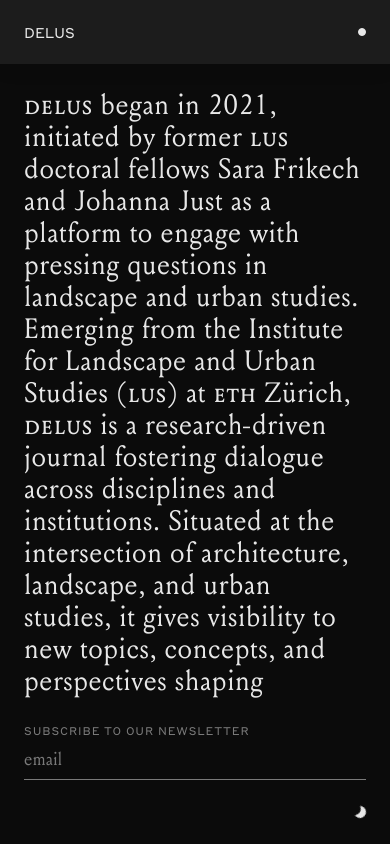
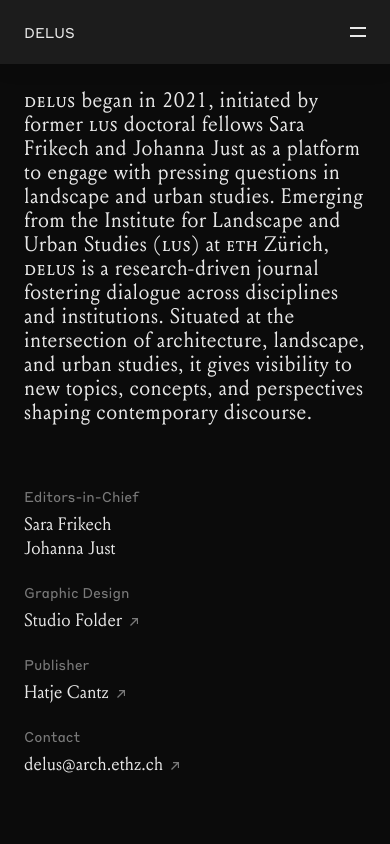
Before and after one commit to StudioFolder/delus-journal, a SvelteKit app in the folder site/: page /about in a window 390 px wide. Built offline with nearby package versions, Linux system fonts and the light colour scheme; a web font is replaced by a local one.

Commit message:
Phone: section name on the band

```diff
--- a/site/src/lib/newsletter/Newsletter.svelte
+++ b/site/src/lib/newsletter/Newsletter.svelte
@@ -13,6 +13,11 @@
   The band panel above it carries `above-newsletter`, so its content stops
   before the newsletter. `i`: the newsletter's place in the page's cascade.
 
+  On Phone it is not at the bottom: it follows the page's content (the
+  About page's credits). The page places a second one there, `inline`
+  (no panel of its own), shown on Phone only; the one in its panel is
+  shown on the other screens only.
+
   No newsletter service yet: the form only checks the address and sends
   nothing.
 -->
@@ -21,25 +26,35 @@
   import {leave} from '#lib/motion/leave.ts';
   import {site} from '#lib/data/fixtures.ts';
 
-  let {i = 0}: {i?: number} = $props();
+  let {i = 0, inline = false}: {i?: number; inline?: boolean} = $props();
+  const id = $props.id(); // the page has two of them: each its own field id
 </script>
 
-<Panel area="band" inset class="on-band from-bottom">
+{#snippet form()}
   <form
     class="newsletter fade"
+    class:inline
     style:--i={i}
     onsubmit={(e) => e.preventDefault()}
     out:leave|global
   >
-    <label class="label" for="newsletter-email">Subscribe to our newsletter</label>
+    <label class="label" for="{id}-email">Subscribe to our newsletter</label>
     <div class="field">
-      <input id="newsletter-email" type="email" name="email" placeholder="email" required />
+      <input id="{id}-email" type="email" name="email" placeholder="email" required />
       <button type="submit" aria-label="Subscribe"></button>
     </div>
     <!-- Gives the form its width: two columns and the footer's tagline -->
     <span class="measure" aria-hidden="true">{site.tagline}</span>
   </form>
-</Panel>
+{/snippet}
+
+{#if inline}
+  {@render form()}
+{:else}
+  <Panel area="band" inset class="on-band from-bottom">
+    {@render form()}
+  </Panel>
+{/if}
 
 <style>
   /* Content above stops before the newsletter: 12 units as every from-top
@@ -52,6 +67,9 @@
   .newsletter {
     display: grid;
     width: max-content;
+  }
+  .newsletter.inline {
+    display: none; /* Phone only (below) */
   }
   .measure {
     height: 0;
@@ -113,13 +131,17 @@
     pointer-events: none;
   }
 
-  /* Mobile: above the bottom zone, the whole width; content above stops
-     3 units before it */
+  /* Phone: after the content, the whole width; the panel at the bottom
+     is not shown, so the content above ends as on any page */
   @media (max-width: 767px) {
     :global(.stage .on-band.from-top.above-newsletter) {
-      padding-bottom: calc(var(--header) + 10 * var(--u));
+      padding-bottom: var(--header);
     }
     .newsletter {
+      display: none;
+    }
+    .newsletter.inline {
+      display: grid;
       width: 100%;
     }
     .measure {
--- a/site/src/lib/tone/ToneDot.svelte
+++ b/site/src/lib/tone/ToneDot.svelte
@@ -98,7 +98,7 @@
   @media (max-width: 767px) {
     .tone-dot {
       right: calc(var(--pad) - var(--dot-edge));
-      bottom: calc((var(--header) - var(--dot-hit)) / 2); /* centred in the bottom zone, as the menu dot is in the header */
+      /* its height and when it shows: at the bottom of the open menu (+layout.svelte) */
     }
   }
 </style>
--- a/site/src/routes/+layout.svelte
+++ b/site/src/routes/+layout.svelte
@@ -7,8 +7,12 @@
   (see TONES in styles.css).
 
   Desktop: the band is a vertical strip placed on the 36-column grid.
-  Mobile (under 768px): the band becomes a header across the top; the dot
-  on its right opens it to full screen and the menu cascades in.
+  Mobile (under 768px): the band becomes a header across the top; the
+  menu button on its right (two lines, turning into a cross) opens the
+  menu: the menu lies under the page, on the band's colour, and the page
+  (a layer with its own background) slides down to half the screen to
+  show it; the menu, then the tagline and the tone dot at its bottom,
+  cascade in. Only the page moves, as one piece (a transform).
 -->
 <script lang="ts">
   import '#lib/styles.css';
@@ -22,6 +26,7 @@
   import {tone} from '#lib/tone/tone.svelte.ts';
   import ToneDot from '#lib/tone/ToneDot.svelte';
   import {snapshot} from '#lib/motion/carry.ts';
+  import {leave} from '#lib/motion/leave.ts';
   import {site} from '#lib/data/fixtures.ts';
 
   let {children} = $props();
@@ -42,6 +47,9 @@
   const small = $derived(isSmall(current.layout));
   const back = $derived(backFor(current.layout, page.params as Record<string, string>));
 
+  // Phone: the section's name at the top of the page (not on pages with "Back")
+  const section = $derived(small ? undefined : nav.find((item) => isActive(item.href))?.label);
+
   // False during the very first load, when nothing moves (see FADE in styles.css)
   let live = $state(false);
   onMount(() => void (live = true));
@@ -60,19 +68,29 @@
 <div
   class="stage"
   class:menu-open={menuOpen}
+  class:has-section={section}
   class:is-live={live}
   data-tone={tone.current}
+  style:--items={nav.length}
 >
   <Panel area="band" inset class="band-bg">
     <!-- Mobile only -->
     <button
-      class="dot"
+      class="menu-button"
       aria-label={menuOpen ? 'Close menu' : 'Open menu'}
       aria-expanded={menuOpen}
       onclick={() => (menuOpen = !menuOpen)}
     ></button>
 
     <a class="back fade" class:is-hidden={!small} href={back}>Back</a>
+
+    <!-- Phone only: the section's name, on the band, which extends down
+         under the header to hold it -->
+    {#key section}
+      {#if section}
+        <p class="section fade" style:--i={0} out:leave|global>{section}</p>
+      {/if}
+    {/key}
 
     <nav>
       {#each nav as item, i}
@@ -94,7 +112,12 @@
     </footer>
   </Panel>
 
-  {@render children()}
+  <!-- The page: on mobile, pushed down while the menu is open; it still
+       scrolls then, and a tap on it closes the menu -->
+  <!-- svelte-ignore a11y_click_events_have_key_events, a11y_no_static_element_interactions -->
+  <div class="page" onclick={() => (menuOpen = false)}>
+    {@render children()}
+  </div>
 
   <ToneDot />
 </div>
@@ -106,6 +129,11 @@
     position: fixed;
     inset: 0;
     background: var(--bg);
+  }
+
+  .page {
+    position: absolute;
+    inset: 0;
   }
 
   .stage :global(.band-bg) {
@@ -207,85 +235,151 @@
     color: var(--ink-quiet);
   }
 
-  .dot {
+  .menu-button,
+  .section {
     display: none;
   }
 
   /* ---------- Mobile: the band becomes a header ---------- */
   @media (max-width: 767px) {
-    /* Header bar across the top; opens downwards to full screen */
+    /* --sheet: where the page begins, under the band — the header, and on
+       a section's pages (About, Issues…) a line more for its name (its
+       line, then --pad: as DELUS in the header) */
+    .stage {
+      --sheet: var(--header);
+    }
+    .stage.has-section {
+      --sheet: calc(var(--header) + 2 * var(--u) + var(--pad));
+    }
+    /* Header bar across the top */
     .stage :global(.band-bg) {
       left: 0;
       width: 100%;
       padding: 0;
       top: 0;
       bottom: auto;
-      height: var(--header);
-      transition: height var(--move);
+      height: var(--sheet);
+      overflow: visible; /* the menu lies below the header */
+      transition: box-shadow var(--move);
     }
+    /* Open, the header and the menu under it are one surface */
     .stage.menu-open :global(.band-bg) {
-      height: 100%;
+      box-shadow: none;
+    }
+    /* Under the page: the menu's ground */
+    .stage {
+      overflow: hidden; /* the page pushed down goes off the bottom */
+      background: var(--band);
+    }
+    /* The page: a layer lying on the menu. Its sheet (background and
+       shadow) begins under the band, so its edge keeps the same distance
+       from its content, closed or open */
+    .page {
+      z-index: 0; /* the sheet (z-index -1) stays under the page's content */
+      transition: transform var(--move);
+    }
+    .page::before {
+      content: '';
+      position: absolute;
+      inset: var(--sheet) 0 0;
+      z-index: -1;
+      background: var(--bg);
+      box-shadow: 0 0 calc(3 * var(--u)) var(--shade);
+    }
+    .stage.menu-open .page {
+      transform: translateY(calc(50% - var(--sheet))); /* the sheet's edge halfway down the screen */
     }
 
-    /* Content that sits on the band on desktop goes under the header,
-       full width; it fades away while the menu is open */
+    /* Content that sits on the band on desktop goes on the page, under
+       the band, full width */
     .stage :global(.on-band) {
       left: var(--pad);
       right: var(--pad);
       width: auto;
       padding-inline: 0;
-      top: var(--header);
-      transition: opacity var(--fade-time) ease var(--move-time);
+      top: var(--sheet);
     }
-    /* Content scrolls between the header and a zone of the same height at
-       the bottom, where the tone dot sits */
+    /* Content scrolls between the band and a zone of the header's height
+       at the bottom. It scrolls right up to the band, and its first --pad
+       under the band is a soft edge: at rest the content starts below
+       it; scrolling up, it fades out there instead of being cut */
     .stage :global(.on-band.from-top) {
-      padding-top: var(--pad);
+      padding-top: 0;
       padding-bottom: var(--header);
     }
-    /* Content at the bottom ends above the bottom zone (where the tone dot is) */
+    .stage :global(.on-band.from-top > *) {
+      padding-top: var(--pad);
+    }
+    .stage :global(.on-band.from-top > *),
+    .stage :global(.on-ground.from-top > *) {
+      mask-image: linear-gradient(to bottom, transparent, #000 var(--pad));
+    }
+    /* The section's name (About, Issues…) on the band, under DELUS, as a
+       menu item; while the menu is open it gives way to the menu */
+    .section {
+      display: block;
+      position: absolute;
+      top: var(--header);
+      left: var(--pad);
+      font: var(--type-ui);
+    }
+    .stage.menu-open .section {
+      opacity: 0;
+      transition: opacity var(--fade-out-time) ease 0s;
+    }
+    /* Content at the bottom ends above the bottom zone */
     .stage :global(.on-band.from-bottom) {
       padding-bottom: var(--header);
     }
     /* Content on the background with `from-top` takes the same place:
-       under the header, full width (e.g. a news text) */
+       under the band, full width (e.g. a news text); what's inside keeps
+       --edge above itself, the soft edge's height */
     .stage :global(.on-ground.from-top) {
-      --edge: 0px;
+      --edge: var(--pad);
       left: var(--pad);
       right: var(--pad);
       width: auto;
-      top: var(--header);
-      padding-top: var(--pad);
+      top: var(--sheet);
+      padding-top: 0;
       padding-bottom: var(--header);
     }
-    .stage.menu-open :global(.on-band > *) {
-      pointer-events: none; /* invisible content must not catch the menu's clicks */
-    }
-    .stage.menu-open :global(.on-band) {
-      opacity: 0;
-      transition: opacity var(--fade-out-time) ease 0s;
-    }
 
-    .dot {
+    /* Menu button: two short lines one unit apart; open, they turn into
+       a cross (an icon changing state: --icon). The lines' right end sits
+       --pad from the edge, like DELUS on the left; the button catches
+       the touch over the dot's area (--dot-hit). */
+    .menu-button {
+      --lines: calc(2 * var(--u)); /* the lines' length */
       display: block;
       position: absolute;
-      right: calc(var(--pad) - var(--dot-edge)); /* the visible dot sits --pad from the edge, like DELUS on the left */
+      right: calc(var(--pad) - (var(--dot-hit) - var(--lines)) / 2);
       top: calc((var(--header) - var(--dot-hit)) / 2);
       width: var(--dot-hit);
       height: var(--dot-hit);
       cursor: pointer;
     }
-    .dot::before {
+    .menu-button::before,
+    .menu-button::after {
       content: '';
       position: absolute;
-      inset: var(--dot-edge);
-      border-radius: 50%;
-      border: 1.5px solid var(--ink);
+      left: calc((var(--dot-hit) - var(--lines)) / 2);
+      top: calc(50% - 0.75px);
+      width: var(--lines);
+      height: 1.5px;
       background: var(--ink);
-      transition: background-color var(--hover);
+      transition: transform var(--icon);
     }
-    .menu-open .dot::before {
-      background: transparent; /* filled = closed, ring = open */
+    .menu-button::before {
+      transform: translateY(calc(var(--u) / -2));
+    }
+    .menu-button::after {
+      transform: translateY(calc(var(--u) / 2));
+    }
+    .menu-open .menu-button::before {
+      transform: rotate(45deg);
+    }
+    .menu-open .menu-button::after {
+      transform: rotate(-45deg);
     }
 
     /* DELUS on the left of the header; tagline at the bottom of the open band */
@@ -296,10 +390,23 @@
       right: auto;
       display: block;
     }
+    /* Tagline and tone dot: on one line at the bottom of the open menu,
+       --pad above its edge; they come after the menu's items */
     footer span {
       position: fixed;
       left: var(--pad);
-      bottom: var(--pad);
+      bottom: calc(50% + var(--pad));
+      --i: var(--items);
+    }
+    .stage :global(.tone-dot) {
+      bottom: calc(50% + var(--pad) + var(--u) - var(--dot-hit) / 2);
+      transition: opacity var(--fade-time) ease
+        calc(var(--move-time) + var(--items) * var(--cascade-step));
+    }
+    .stage:not(.menu-open) :global(.tone-dot) {
+      opacity: 0;
+      pointer-events: none;
+      transition: opacity var(--fade-out-time) ease 0s;
     }
 
     /* Menu: a vertical list under the header, only while open */
@@ -310,7 +417,7 @@
       gap: var(--u);
     }
 
-    /* Back: right side of the header, just before the dot */
+    /* Back: right side of the header, just before the menu button */
     .back {
       top: calc(3 * var(--u));
       left: auto;
--- a/site/src/routes/about/+page.svelte
+++ b/site/src/routes/about/+page.svelte
@@ -8,7 +8,8 @@
   the screen. Everything appears in a cascade, as on the other pages:
   the text, then the colophon row by row, then the newsletter.
 
-  MOBILE — one column under the header: the text, then the colophon.
+  MOBILE — one column under the header: the text, the colophon, then the
+  newsletter (not at the bottom of the screen).
 -->
 <script lang="ts">
   import Panel from '#lib/grid/Panel.svelte';
@@ -27,6 +28,8 @@
       <Acronyms text={about.text} />
     </p>
     <Credits rows={about.credits} cascade start={1} />
+    <!-- Phone only: the newsletter after the colophon -->
+    <Newsletter i={1 + about.credits.length} inline />
   </div>
 </Panel>
 
```
Also changed, not shown: site/src/lib/article/ArticleFigure.svelte (+20 -1 lines), site/src/lib/styles.css.
